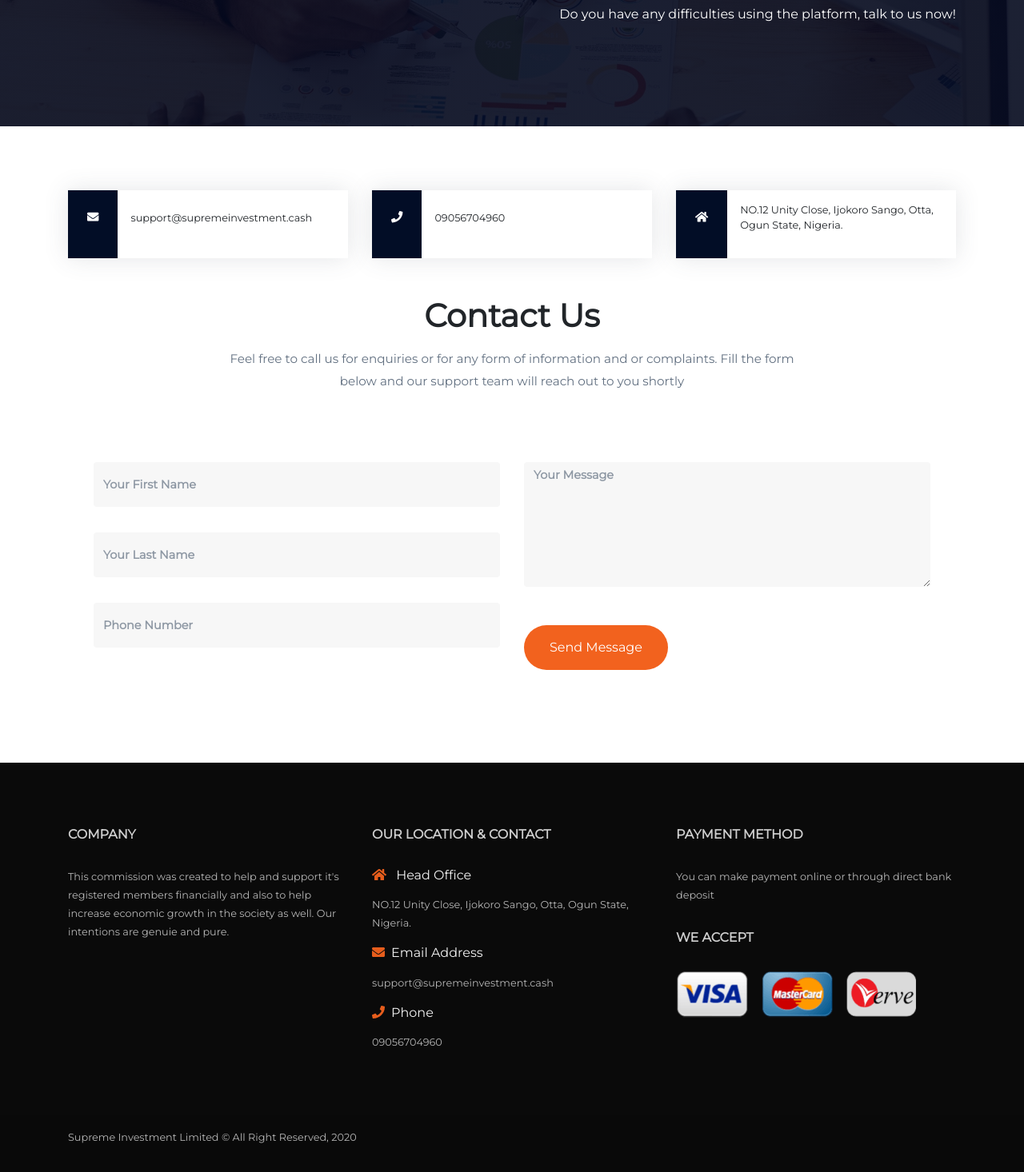
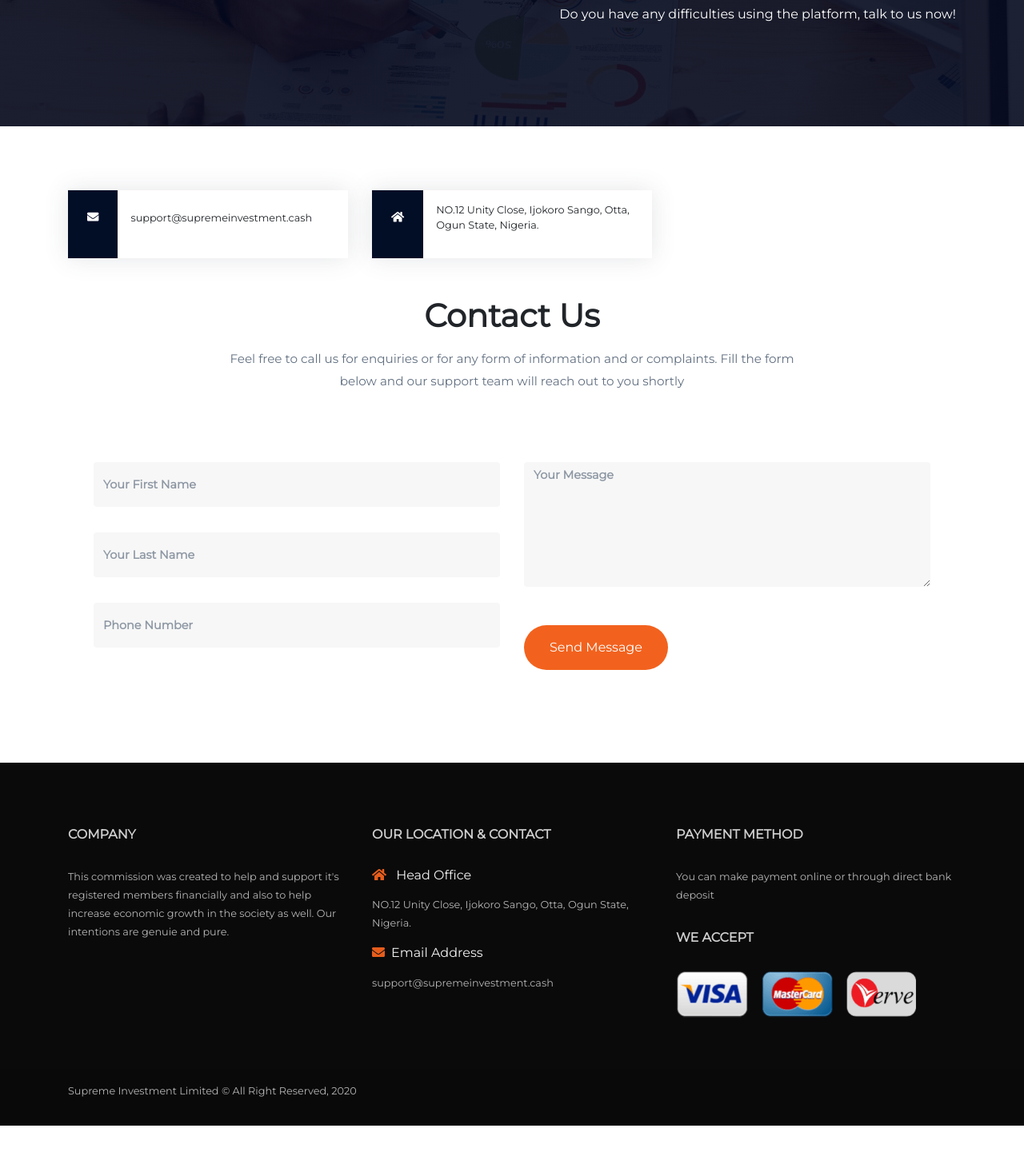
Before and after one commit to Achilles45/supreme-investment, a Vue app: page /contact in a window 1280 px wide. Shown: the part 307-1773 px from the top of the page at 80% size. After the commit the page ends 1715 px from the top, so only its background shows below. Built offline with nearby package versions, Linux system fonts and the light colour scheme.

Commit message:
Removed every instance of a phone number from the website

```diff
--- a/src/components/Dashboard.vue
+++ b/src/components/Dashboard.vue
@@ -50,7 +50,7 @@
                   <iframe scrolling="no" allowtransparency="true" frameborder="0" src="https://s.tradingview.com/embed-widget/tickers/?locale=en#%7B%22symbols%22%3A%5B%7B%22title%22%3A%22EUR%2FUSD%22%2C%22proName%22%3A%22FX_IDC%3AEURUSD%22%7D%2C%7B%22description%22%3A%22GBP%2FUSD%22%2C%22proName%22%3A%22FX%3AGBPUSD%22%7D%2C%7B%22description%22%3A%22USD%2FJPY%22%2C%22proName%22%3A%22FX%3AUSDJPY%22%7D%2C%7B%22description%22%3A%22NZD%2FUSD%22%2C%22proName%22%3A%22FX%3ANZDUSD%22%7D%2C%7B%22description%22%3A%22AUD%2FUSD%22%2C%22proName%22%3A%22FX%3AAUDUSD%22%7D%5D%2C%22width%22%3A%22100%25%22%2C%22height%22%3A72%2C%22utm_source%22%3A%22cryptomorefx.com%22%2C%22utm_medium%22%3A%22widget%22%2C%22utm_campaign%22%3A%22tickers%22%7D" style="box-sizing: border-box; height: 72px; width: 100%;"></iframe>
               </div>
               <div v-if="verifyuser == 'false'" class="red">
-                  Your account has not been verified. Please make your payment for verification or call <a href="tel:09056704960">09056704960</a>
+                  Your account has not been verified. Please make your payment for verification.
               </div>
                   <div class="summary__wrapper">
                   <div class="summary__card one pt-4">
--- a/src/components/Footer.vue
+++ b/src/components/Footer.vue
@@ -13,8 +13,6 @@
                 <p>NO.12 Unity Close, Ijokoro Sango, Otta, Ogun State, Nigeria.</p>
                  <h6><i class="fa fa-envelope"></i>Email Address</h6>
                 <p>support@supremeinvestment.cash</p>
-                 <h6><i class="fa fa-phone"></i>Phone</h6>
-                <p><a href="tel:09056704960"> 09056704960</a></p>
               </div>
               <div class="col-md-4">
                   <h5>Payment Method</h5>
--- a/src/components/Topbar.vue
+++ b/src/components/Topbar.vue
@@ -2,9 +2,6 @@
   <div class="topbar d-none d-lg-block">
       <div class="container">
         <div class="row">
-            <div class="col-md-3">
-                 <i class="fa fa-phone"></i>&nbsp;&nbsp; 07061116827&nbsp;  (Mon - Fri, 9am to 4pm)
-            </div>
             <div class="col-md-3">
                  <i class="fa fa-envelope"></i>&nbsp;&nbsp; support@supremeinvestment.cash
             </div>
--- a/src/views/Contact.vue
+++ b/src/views/Contact.vue
@@ -19,14 +19,6 @@
                                 <p><i class="fa fa-envelope"></i></p>
                         </div>
                         <p class="pl-3">  support@supremeinvestment.cash</p>
-                    </div>
-                  </div><br>
-                   <div class="col-md-4">
-                      <div class="info__wrapper d-flex align-items-center">
-                        <div class="icon__wrapper">
-                            <p><i class="fa fa-phone"></i></p>
-                        </div>
-                        <p class="pl-3">09056704960</p>
                     </div>
                   </div><br>
                    <div class="col-md-4">
--- a/src/views/Payment.vue
+++ b/src/views/Payment.vue
@@ -49,7 +49,7 @@
                   <iframe scrolling="no" allowtransparency="true" frameborder="0" src="https://s.tradingview.com/embed-widget/tickers/?locale=en#%7B%22symbols%22%3A%5B%7B%22title%22%3A%22EUR%2FUSD%22%2C%22proName%22%3A%22FX_IDC%3AEURUSD%22%7D%2C%7B%22description%22%3A%22GBP%2FUSD%22%2C%22proName%22%3A%22FX%3AGBPUSD%22%7D%2C%7B%22description%22%3A%22USD%2FJPY%22%2C%22proName%22%3A%22FX%3AUSDJPY%22%7D%2C%7B%22description%22%3A%22NZD%2FUSD%22%2C%22proName%22%3A%22FX%3ANZDUSD%22%7D%2C%7B%22description%22%3A%22AUD%2FUSD%22%2C%22proName%22%3A%22FX%3AAUDUSD%22%7D%5D%2C%22width%22%3A%22100%25%22%2C%22height%22%3A72%2C%22utm_source%22%3A%22cryptomorefx.com%22%2C%22utm_medium%22%3A%22widget%22%2C%22utm_campaign%22%3A%22tickers%22%7D" style="box-sizing: border-box; height: 72px; width: 100%;"></iframe>
               </div>
               <div class="alert alert-success">
-                  Please, contact admin for payment details or call  <a href="tel:09056704960">09056704960</a>
+                  Please, contact admin for payment details.
               </div>
                   <div class="summary__wrapper">
                   <div class="summary__card two pt-4">
--- a/src/views/Upload.vue
+++ b/src/views/Upload.vue
@@ -50,7 +50,7 @@
                   <iframe scrolling="no" allowtransparency="true" frameborder="0" src="https://s.tradingview.com/embed-widget/tickers/?locale=en#%7B%22symbols%22%3A%5B%7B%22title%22%3A%22EUR%2FUSD%22%2C%22proName%22%3A%22FX_IDC%3AEURUSD%22%7D%2C%7B%22description%22%3A%22GBP%2FUSD%22%2C%22proName%22%3A%22FX%3AGBPUSD%22%7D%2C%7B%22description%22%3A%22USD%2FJPY%22%2C%22proName%22%3A%22FX%3AUSDJPY%22%7D%2C%7B%22description%22%3A%22NZD%2FUSD%22%2C%22proName%22%3A%22FX%3ANZDUSD%22%7D%2C%7B%22description%22%3A%22AUD%2FUSD%22%2C%22proName%22%3A%22FX%3AAUDUSD%22%7D%5D%2C%22width%22%3A%22100%25%22%2C%22height%22%3A72%2C%22utm_source%22%3A%22cryptomorefx.com%22%2C%22utm_medium%22%3A%22widget%22%2C%22utm_campaign%22%3A%22tickers%22%7D" style="box-sizing: border-box; height: 72px; width: 100%;"></iframe>
               </div>
               <div v-if="verifyuser == 'false'" class="red">
-                  Your account has not been verified. Please make your payment for verification or call <a href="tel:09056704960">09056704960</a>
+                  Your account has not been verified. Please make your payment for verification.
               </div>
                         <div >
                         <p>Upload Your Proof of Payment:</p>
--- a/src/views/Withdrawal.vue
+++ b/src/views/Withdrawal.vue
@@ -36,7 +36,7 @@
              <small>You can now make request to make withdrawal into your local bank when your investment has reached maturity</small>
              <hr>
               <div v-if="verifyuser == 'false'" class="red">
-                  You can't make withdrawals because your account or payment has not been verified. Please contact admin or call <a href="tel:09056704960">09056704960</a>
+                  You can't make withdrawals because your account or payment has not been verified.
               </div>
                <div class="row">
                    <div class="col-md-8">
```
